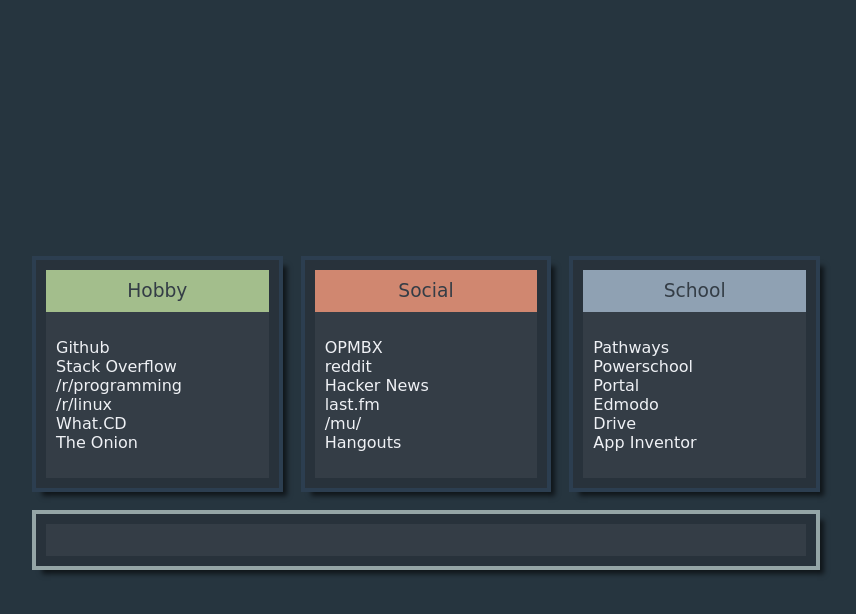
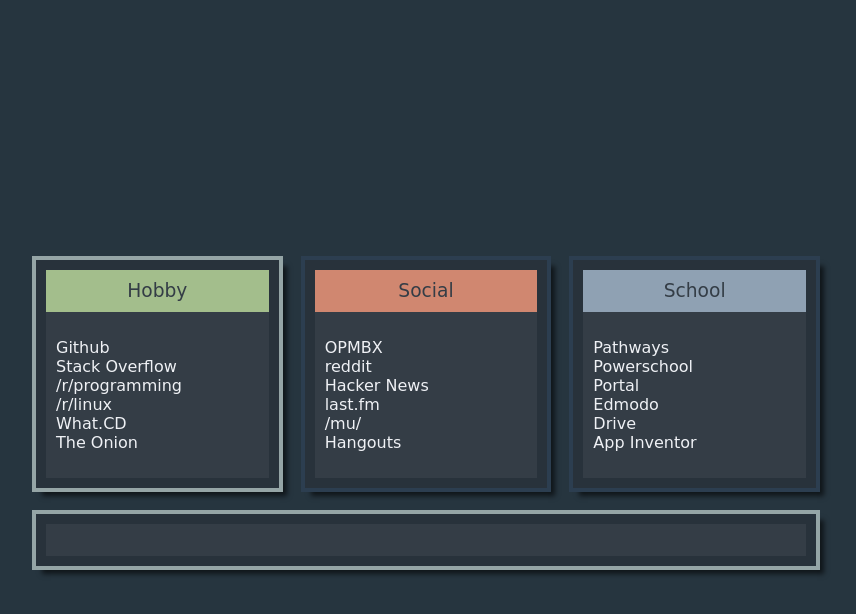
Before and after one commit to jacobdillon/startpage, a PHP site: page / in a window 1280 px wide, with the pointer over the restyled element. Shown: the top 614 px of the page, without its empty margins (214-1070 px from the left). Run offline with PHP 8.4, Linux system fonts and the light colour scheme.

Commit message:
Box Header

```diff
--- a/index.html
+++ b/index.html
@@ -7,7 +7,6 @@
 	<body>
 		<div class="pageContainer">
 			<div class="vertAlign">
-
 				<div class="boxContainer">
 					<div class="box">
 						<div class="boxHeader" id="boxHeader1">Hobby</div>
--- a/styles.css
+++ b/styles.css
@@ -24,10 +24,10 @@ body {
 	width: 100%;
 	border-spacing: 26px;
 }
-
 .box {
 	display: table-cell;
 	width: 33.3%;
+
 	height: 200px;
 	text-align: center;
 	background-color: #343d46;
@@ -36,6 +36,9 @@ body {
 	-webkit-box-shadow: 7px 7px 5px 1px rgba(0,0,0,0.6);
 	-moz-box-shadow: 7px 7px 5px 1px rgba(0,0,0,0.6);
 	box-shadow: 7px 7px 5px 1px rgba(0,0,0,0.6);
+}
+.box:hover {
+	outline: 4px solid #95a5a6;
 }
 
 .boxHeader {
```
